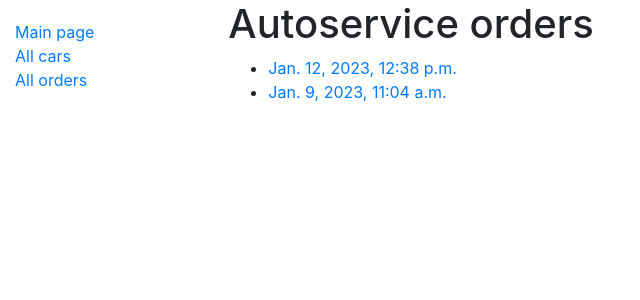
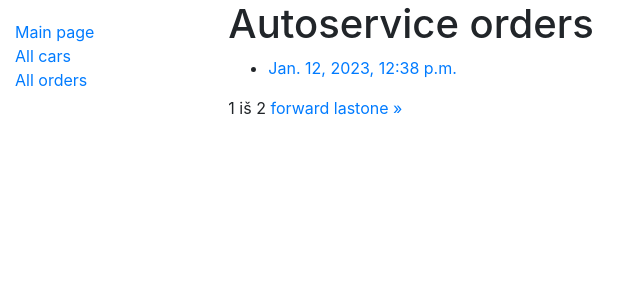
Before and after one commit to Tyseviciute/Autoservice, a Django app: page /autoservisas/orders/ in a window 1280 px wide. Shown: the top 300 px of the page, without its empty margins (0-640 px from the left). Run offline with Django 4.2, Linux system fonts and the light colour scheme; data comes from the database, SQL or seed files in the repository; some libraries are stand-ins or nearby versions.

Commit message:
pages in orders

```diff
--- a/mysite/autoservisas/templates/order_list.html
+++ b/mysite/autoservisas/templates/order_list.html
@@ -10,4 +10,17 @@
 {% else %}
 <p>In service no cars</p>
 {% endif %}
+<div class="pagination"><span class="step-links">
+        {% if page_obj.has_previous %}
+            <a href="?page=1">&laquo; first</a><a href="?page={{ page_obj.previous_page_number }}"> back</a>
+        {% endif %}
+
+        <span class="current">
+            {{ page_obj.number }} iš {{ page_obj.paginator.num_pages }}</span>
+
+        {% if page_obj.has_next %}
+            <a href="?page={{ page_obj.next_page_number }}">forward</a><a href="?page={{ page_obj.paginator.num_pages }}"> lastone &raquo;</a>
+        {% endif %}
+    </span></div>
+
 {% endblock %}
--- a/mysite/autoservisas/views.py
+++ b/mysite/autoservisas/views.py
@@ -36,6 +36,7 @@ def car(request, car_id):
 
 class OrderListView(generic.ListView):
     model = Order
+    paginate_by = 1
     template_name = 'order_list.html'
 
 class OrderDetailView(generic.DetailView):
```
